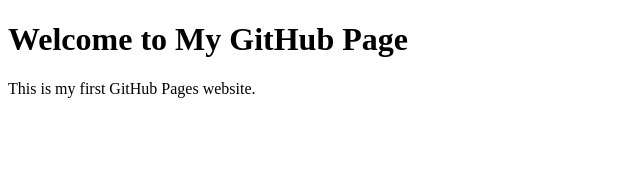
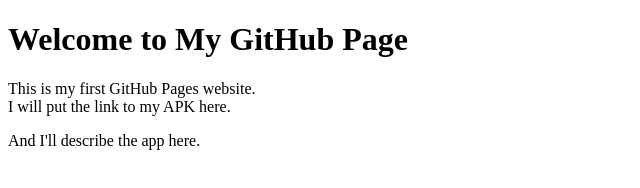
Before and after one commit to tawnyalee/test, a plain HTML site: page index.html in a window 1280 px wide. Shown: the whole page, without its empty margins (0-640 px from the left). Drawn offline with Linux system fonts and the light colour scheme.

Commit message:
Update index.html

```diff
--- a/index.html
+++ b/index.html
@@ -3,10 +3,13 @@
 <head>
     <meta charset="UTF-8">
     <meta name="viewport" content="width=device-width, initial-scale=1.0">
-    <title>My GitHub Page</title>
+    <title>My Test GitHub Page for D424</title>
 </head>
 <body>
     <h1>Welcome to My GitHub Page</h1>
-    <p>This is my first GitHub Pages website.</p>
+    <p>This is my first GitHub Pages website.</br>
+    I will put the link to my APK here.
+    </p>
+    <p>And I'll describe the app here.</p>
 </body>
 </html>
```
